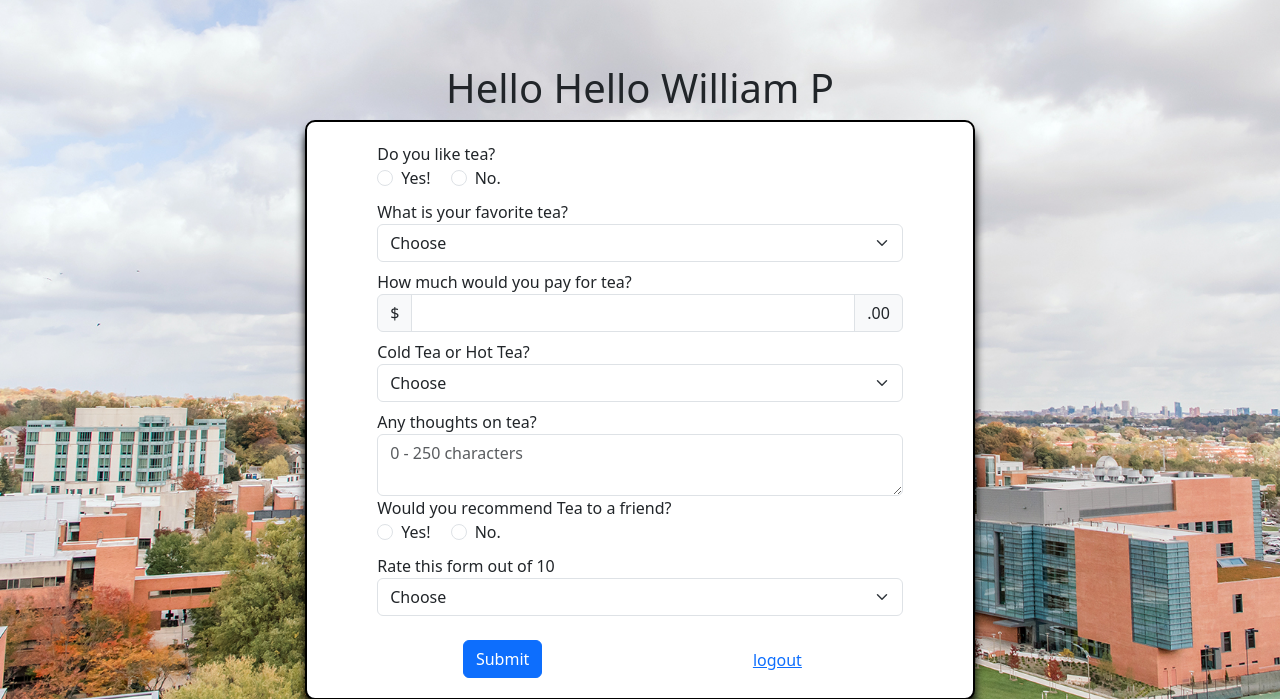
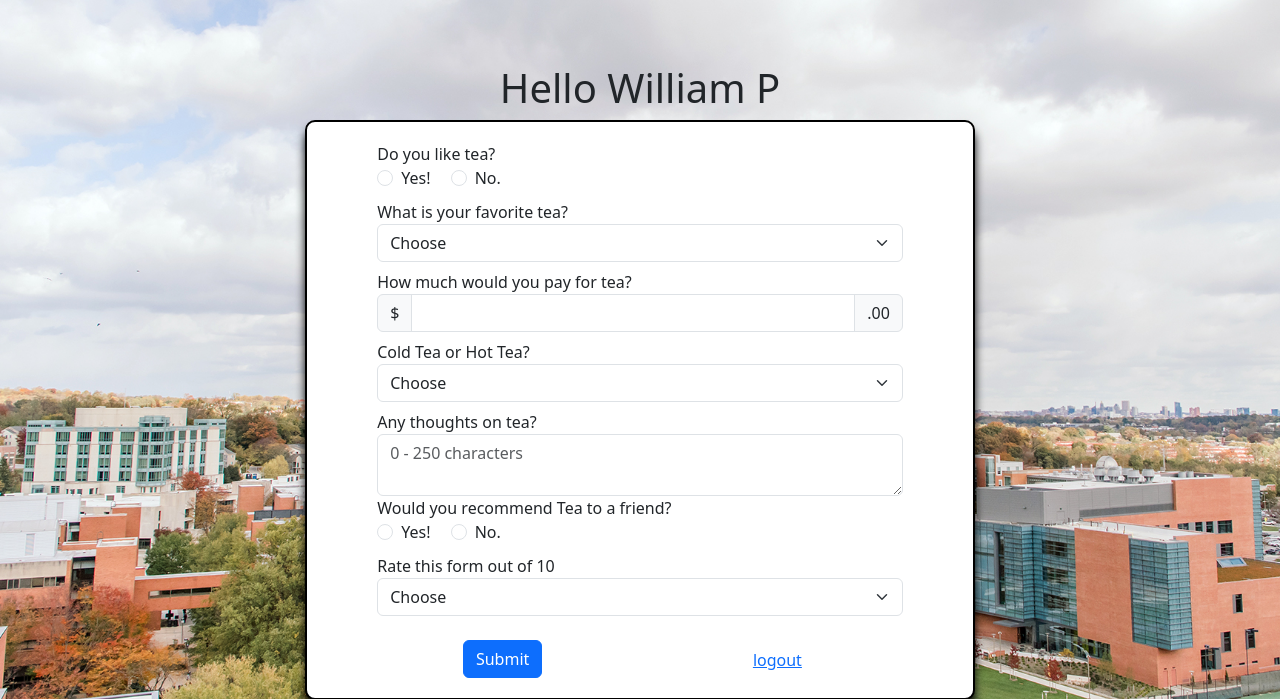
Before and after one commit to WillP2026/Form-SWE, a PHP site: page /form.php in a window 1280 px wide. Shown: the top 699 px of the page. Run offline with PHP 8.4, Linux system fonts and the light colour scheme; the visitor is signed in with stand-in values (Sample User, id 1).

Commit message:
removed extra hello

```diff
--- a/form.php
+++ b/form.php
@@ -32,7 +32,7 @@
   <body>
     <script src="https://cdn.jsdelivr.net/npm/bootstrap@5.3.3/dist/js/bootstrap.bundle.min.js" integrity="sha384-YvpcrYf0tY3lHB60NNkmXc5s9fDVZLESaAA55NDzOxhy9GkcIdslK1eN7N6jIeHz" crossorigin="anonymous"></script>
     <div class="container">
-      <h1 class="text-center">Hello <?php echo "Hello {$_SESSION['firstname']} {$_SESSION['lastname']}";  ?>  </h1>
+      <h1 class="text-center"><?php echo "Hello {$_SESSION['firstname']} {$_SESSION['lastname']}";  ?>  </h1>
       <div class="realform">
         <form>
           <div class="row">
```
